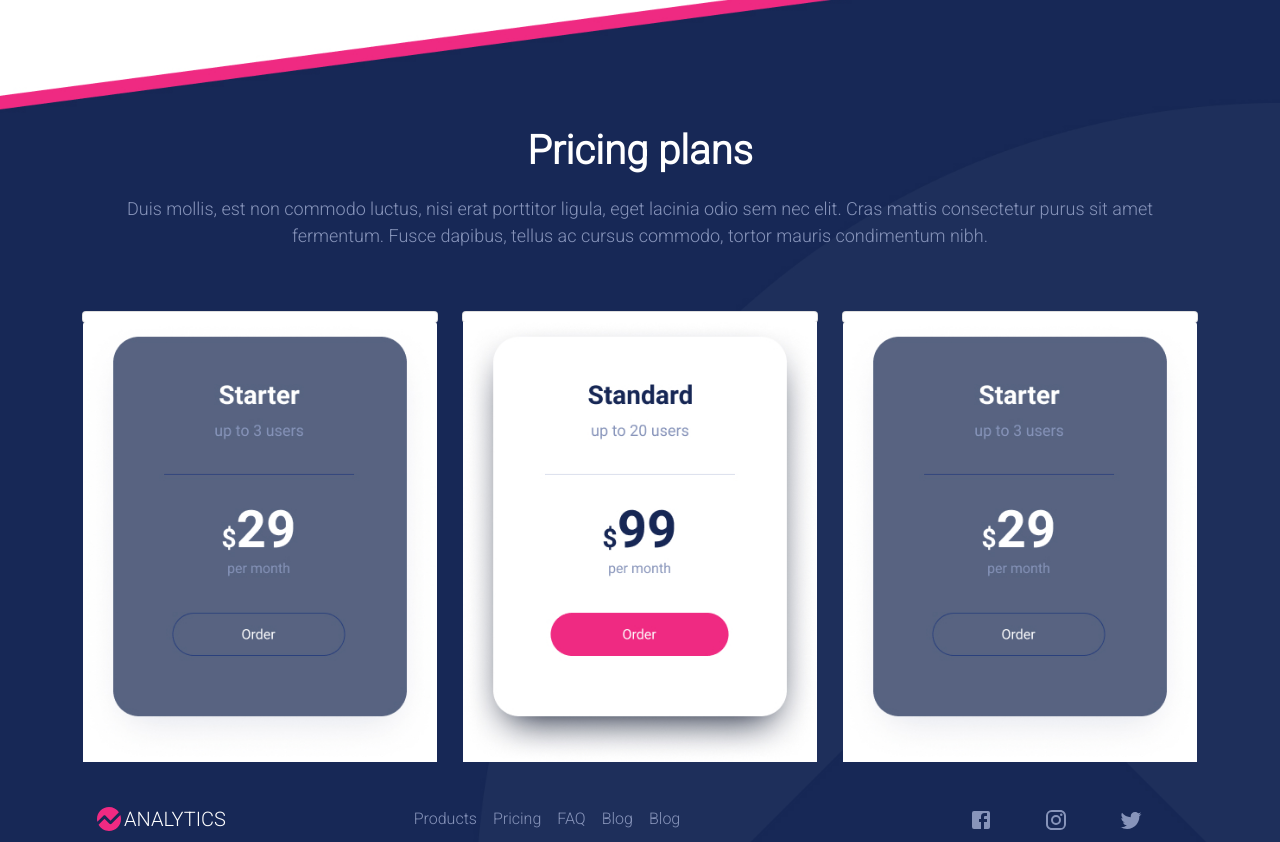
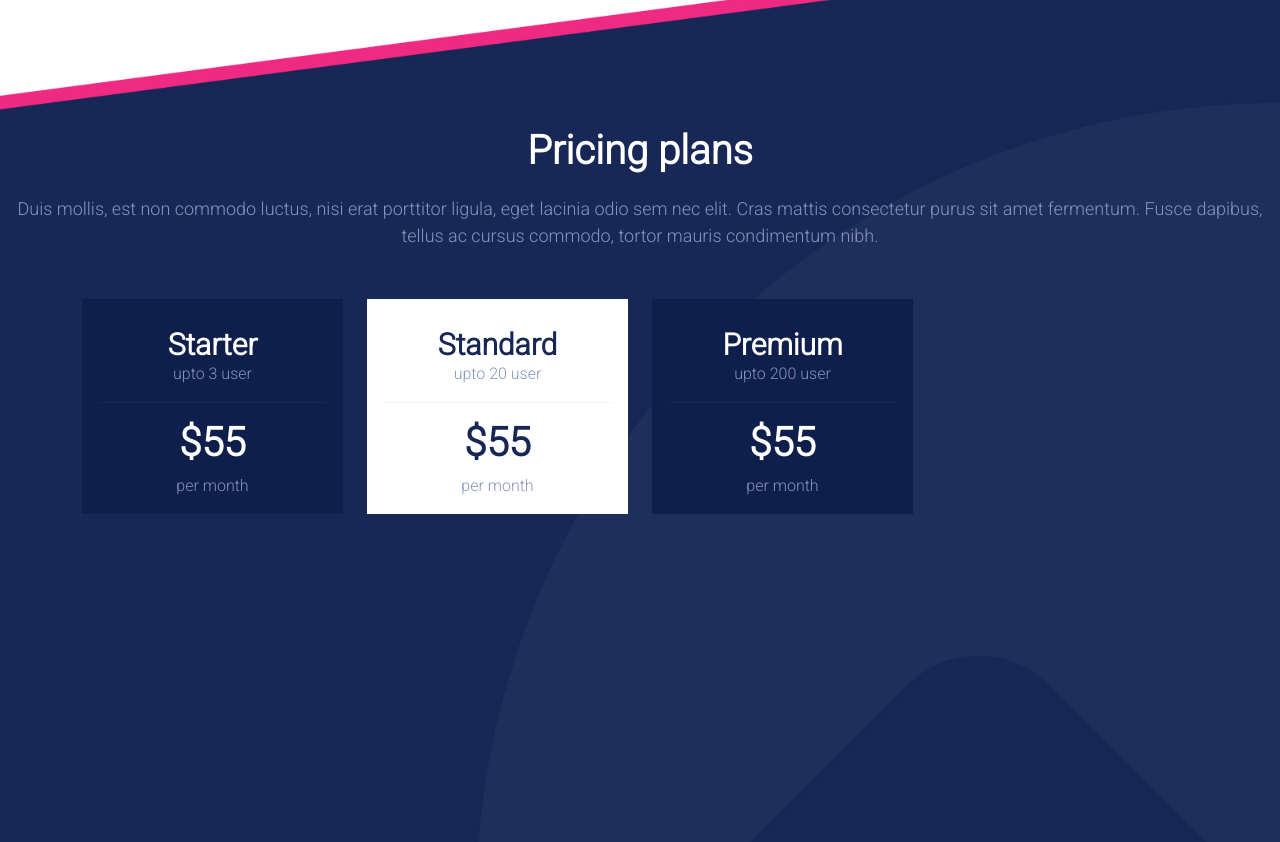
Before and after one commit to niraj-bit/analytics, a React (Create React App) app: page / in a window 1280 px wide. Shown: the part 2320-3162 px from the top of the page. Built offline with nearby package versions, Linux system fonts and the light colour scheme.

Commit message:
Footer work to be resolved

```diff
--- a/src/components/Footer.css
+++ b/src/components/Footer.css
@@ -29,3 +29,115 @@ div edit{
     font-size: 40px;
     font-style: bold;
 }
+.first{
+    background-color:#0F1F4B;
+    width: 340;
+    height: 440;
+}
+.first h4{
+    color: white;
+    width: 94;
+    height: 35;
+text-align: center;
+font-size: 30px;
+font-weight: bold;
+}
+.hori0{
+    color:#2A407C;
+}
+.user0{
+    text-align: center;
+    color:#8794BA;
+    padding-top: -100px;
+}
+.first h2{
+    color: white;
+    width: 87;
+    height: 70;
+text-align: center;
+font-weight: bold;
+}
+
+
+.middle{
+    background-color:white;
+    width: 340;
+    height: 440;
+}
+
+.middle h4{
+    color:#172755;
+    text-align: center;
+    font-size: 30px;
+    font-weight: bold;
+}
+.middle h2{
+    color: #172755;
+    width: 87;
+    height: 70;
+text-align: center;
+font-weight: bold;
+}
+
+
+.hori1{
+    color:#D3D9E9;
+}
+.last{
+    background-color:#0F1F4B;
+    width: 340;
+    height: 440;
+}
+.last h4{
+    color: white;
+    text-align: center;
+    font-size: 30px;
+    font-weight: bold;
+}
+.last h2{
+    color: white;
+    width: 87;
+    height: 70;
+text-align: center;
+font-weight: bold;
+}
+
+.pm{
+    text-align: center;
+    color:#8794BA;
+    }
+
+/* .btn2{
+    border-radius: 15px;
+    border-color: #8794BA;
+    padding-left: 30;
+    margin-right: 30;
+    width: 50%;
+    height: 19;
+    top: 10.5;
+    left: 53;
+
+} */
+
+.card {
+    position: relative;
+    display: flex;
+    flex-direction: column;
+    min-width: 0;
+    word-wrap: break-word;
+    background-color: transparent;
+    background-clip: border-box;
+    border:none;
+    border-radius: .25rem;
+}
+
+
+element.style {
+    width: 340px;
+    height: 440px;
+}
+
+.div-row{
+    width: 340;
+    height: 440;
+}
--- a/src/components/Footer.js
+++ b/src/components/Footer.js
@@ -16,31 +16,66 @@ export const Footer = () => {
     return (
       <div>
       <div style={sectionStyle}>
-      <div class="container"
-      >
+      <div class="container1">
       <div class="para">
 
       <h3 class="text-center"><strong>Pricing plans</strong></h3>
 <p class="text-center">Duis mollis, est non commodo luctus, nisi erat porttitor ligula, eget lacinia odio sem nec elit. Cras mattis consectetur purus sit amet fermentum. Fusce dapibus, tellus ac cursus commodo, tortor mauris condimentum nibh.</p>
 </div>
-<div class="row row-cols-1 row-cols-md-3 g-4">
-  <div class="col">
-    <div class="card h-100">
-      <img src="/images/topu.jpg" class="card-img-top" alt="..."/>
+
+
+{/* <div class="row">
+  <div class="col-md-3 g-4">.col-md-3</div>
+  <div class="col-md-3 g-4">.col-md-3</div>
+  <div class="col-md-3 g-4">.col-md-3</div>
+</div> */}
+<div class="container">
+<div class="row">
+  <div class="col-md-3 g-4">
+    <div class="card">
+    <div class="first">
+      <div class="card-body">
+      <h4 >Starter</h4>
+      <div class="user0">upto 3 user</div>
+      <hr class="hori0"/>
+      <h2>$55</h2>
+      <div class="pm">per month</div>
+      {/* </div> */}
+      </div>
+      </div>
     </div>
   </div>
-  <div class="col">
-    <div class="card h-100">
-      <img src="/images/t2.jpg" class="card-img-middle" alt="..."/>
+  <div class="col-md-3 g-4">
+    <div class="card">
+    <div class="middle">
+      <div class="card-body">
+      <h4 >Standard</h4>
+      <div class="user0">upto 20 user</div>
+      <hr class="hori1"/>
+      <h2>$55</h2>
+      <div class="pm">per month</div>
+
+      </div>
+    </div>
     </div>
   </div>
-  <div class="col">
-    <div class="card h-100">
-      <img src="/images/topu.jpg" class="card-img-top" alt="..."/>
-    </div>
+  <div class="col-md-3 g-4">
+    <div class="card">
+    <div class="last">
+      <div class="card-body">
+      <h4>Premium</h4>
+      <div class="user0">upto 200 user</div>
+      <hr class="hori0"/>
+      <h2>$55</h2>
+      <div class="pm">per month</div>
+
+      </div>
+    </div></div>
   </div>
+</div>
+</div>
 
-</div>
+
 
 {/* footer nav */}
 
--- a/src/components/Header.css
+++ b/src/components/Header.css
@@ -1,6 +1,9 @@
 
   .logo{
     margin-top: 50px;
+    height: 40px;
+    width: 40px;
+
   }
   .nav-link {
     color:#8794BA ;
```
Also changed, not shown: public/images/b2.png (added).
